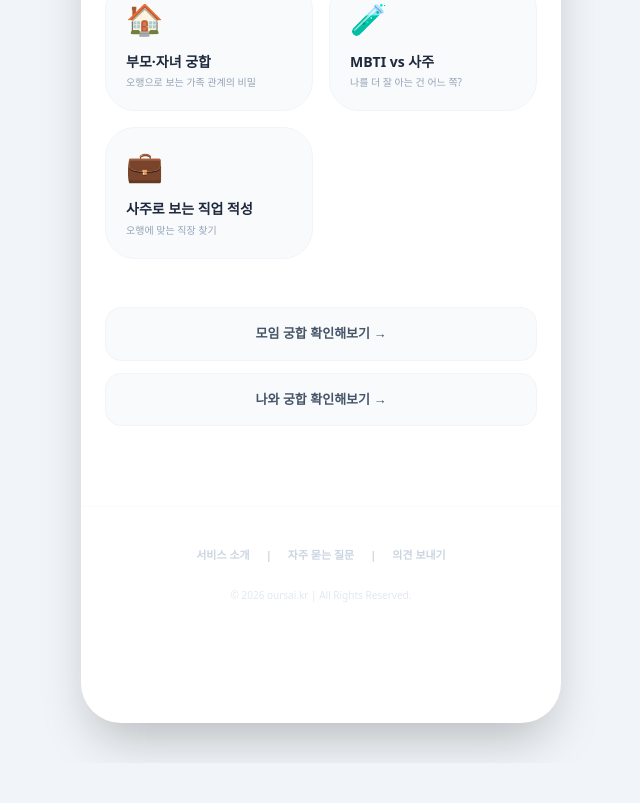
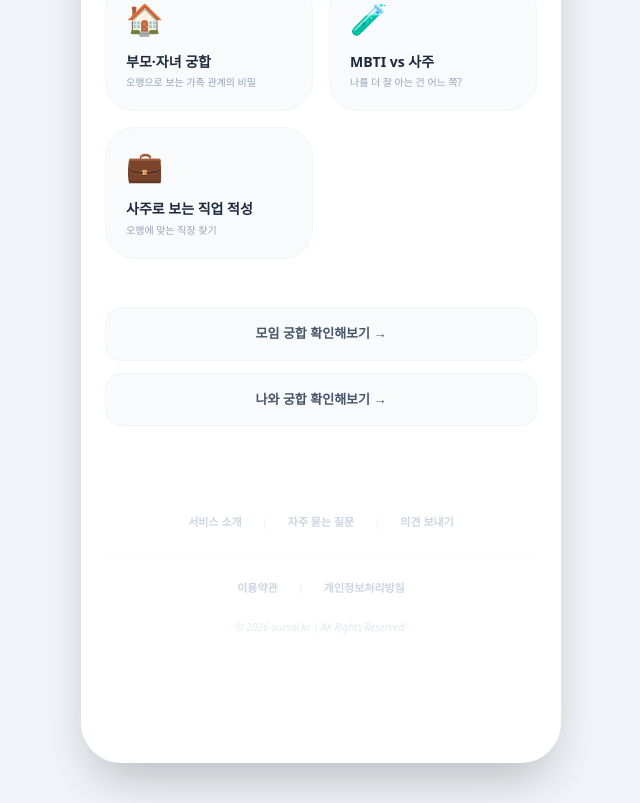
Before and after one commit to PLANB-John/oursai-web, a Next.js app: page /guide in a window 1280 px wide. Shown: the part 1208-2011 px from the top of the page, without its empty margins (319-959 px from the left). Before the commit the page ends 1971 px from the top, so only its background shows below. Built offline with nearby package versions, Linux system fonts and the light colour scheme.

Commit message:
Update guide.js

```diff
--- a/pages/guide.js
+++ b/pages/guide.js
@@ -37,7 +37,6 @@ export default function Guide() {
         </div>
 
         <main className="px-6 py-10">
-          {/* 헤더 섹션 */}
           <section className="mb-10">
             <h1 className="text-2xl font-black text-slate-800 mb-3 tracking-tight">사주 가이드</h1>
             <p className="text-[13px] text-slate-500 leading-6">
@@ -47,7 +46,6 @@ export default function Guide() {
             </p>
           </section>
 
-          {/* 가이드 카드 리스트 (2열 그리드) */}
           <section className="grid grid-cols-2 gap-4">
             {guideItems.map((item, idx) => (
               <div
@@ -61,7 +59,6 @@ export default function Guide() {
             ))}
           </section>
 
-          {/* 하단 버튼 영역 */}
           <section className="mt-12 space-y-3">
             <button className="w-full py-4 bg-slate-50 text-slate-600 rounded-2xl text-[13px] font-bold border border-slate-100 hover:bg-slate-100 transition-colors flex items-center justify-center gap-2">
               모임 궁합 확인해보기 →
@@ -72,16 +69,21 @@ export default function Guide() {
           </section>
         </main>
 
-        {/* 푸터 영역 */}
-        <footer className="px-6 py-10 bg-white text-center border-t border-slate-50 mt-10">
-          <div className="flex justify-center gap-4 text-[11px] text-slate-300 font-bold mb-6">
-            <a href="/intro">서비스 소개</a>
-            <span>|</span>
-            <a href="/faq">자주 묻는 질문</a>
-            <span>|</span>
-            <a href="/feedback">의견 보내기</a>
+        {/* --- 하단 푸터 영역 (법적 고지 링크 포함) --- */}
+        <footer className="px-6 py-12 bg-white text-center space-y-6">
+          <div className="flex justify-center gap-5 text-[11px] text-slate-300 font-bold">
+            <a href="/intro" className="hover:text-slate-400">서비스 소개</a>
+            <span className="text-slate-100">|</span>
+            <a href="/faq" className="hover:text-slate-400">자주 묻는 질문</a>
+            <span className="text-slate-100">|</span>
+            <a href="/feedback" className="hover:text-slate-400">의견 보내기</a>
           </div>
-          <p className="text-[10px] text-slate-200 font-medium">© 2026 oursai.kr | All Rights Reserved.</p>
+          <div className="flex justify-center gap-5 text-[11px] text-slate-300 font-bold border-t border-slate-50 pt-6">
+            <a href="/terms" className="hover:text-slate-400">이용약관</a>
+            <span className="text-slate-100">|</span>
+            <a href="/privacy" className="hover:text-slate-400">개인정보처리방침</a>
+          </div>
+          <p className="text-[10px] text-slate-200 font-medium italic">© 2026 oursai.kr | All Rights Reserved.</p>
         </footer>
       </div>
     </div>
```
